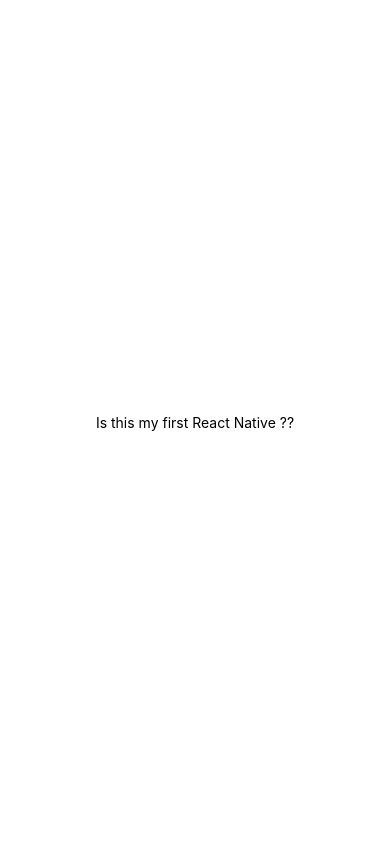
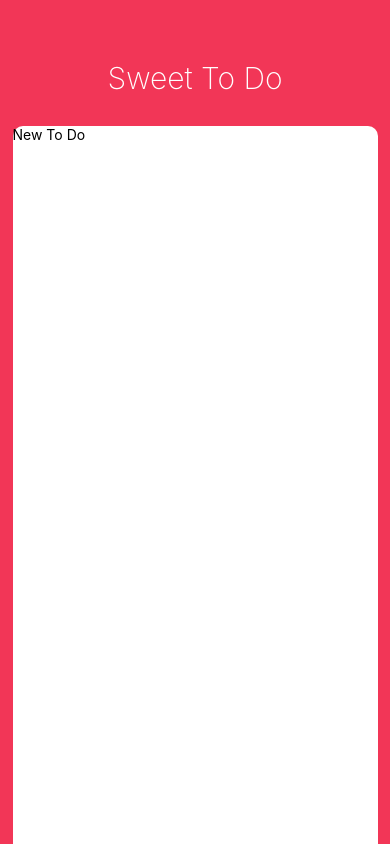
Before and after one commit to fredkeemhaus/sweet-todo, a React Native app: screen / in a window 390 px wide. Built offline with nearby package versions, Linux system fonts and the light colour scheme.

Commit message:
First UI coding

```diff
--- a/App.js
+++ b/App.js
@@ -1,11 +1,25 @@
 import React from "react";
-import { StyleSheet, Text, View } from "react-native";
+import {
+  StyleSheet,
+  Text,
+  View,
+  StatusBar,
+  TextInput,
+  Dimensions,
+  Platform
+} from "react-native";
+
+const { height, width } = Dimensions.get("window");
 
 export default class App extends React.Component {
   render() {
     return (
       <View style={styles.container}>
-        <Text>Is this my first React Native ??</Text>
+        <StatusBar barStyle="light-content" />
+        <Text style={styles.title}>Sweet To Do</Text>
+        <View style={styles.card}>
+          <TextInput style={styles.input} placeholder={"New To Do"} />
+        </View>
       </View>
     );
   }
@@ -14,8 +28,35 @@
 const styles = StyleSheet.create({
   container: {
     flex: 1,
-    backgroundColor: "#fff",
-    alignItems: "center",
-    justifyContent: "center"
+    backgroundColor: "#F23657",
+    alignItems: "center"
+  },
+  title: {
+    color: "white",
+    fontSize: 30,
+    marginTop: 60,
+    fontWeight: "200",
+    marginBottom: 30
+  },
+  card: {
+    backgroundColor: "white",
+    flex: 1,
+    width: width - 25,
+    borderTopLeftRadius: 10,
+    borderTopRightRadius: 10,
+    ...Platform.select({
+      ios: {
+        shadowColor: "rgb(50, 50, 50)",
+        shadowOpacity: 0.5,
+        shadowRadius: 5,
+        shadowOffset: {
+          height: -1,
+          width: 0
+        }
+      },
+      android: {
+        elevation: 3
+      }
+    })
   }
 });
```
Also changed, not shown: package.json (line endings or trailing spaces), 1 other file (tests, documents, lock files or other folders).
